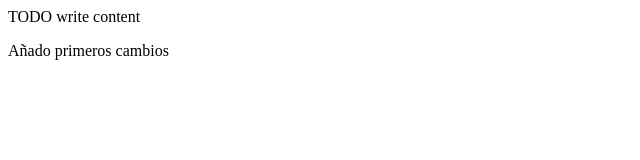
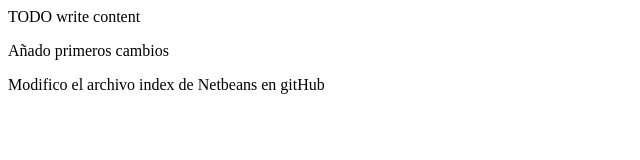
Before and after one commit to dseravi/Netbeans, a website: page public_html/index.html in a window 1280 px wide. Shown: the whole page, without its empty margins (0-640 px from the left). Drawn offline with Linux system fonts and the light colour scheme.

Commit message:
Cambio en gitHub

```diff
--- a/public_html/index.html
+++ b/public_html/index.html
@@ -12,5 +12,6 @@ Click nbfs://nbhost/SystemFileSystem/Templates/Other/html.html to edit this temp
     <body>
         <div>TODO write content</div>
         <p>Añado primeros cambios</p>
+        <p>Modifico el archivo index de Netbeans en gitHub<p>
     </body>
 </html>
```
